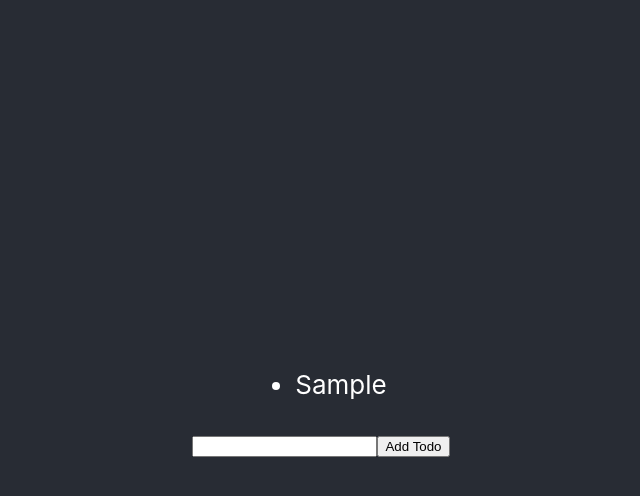
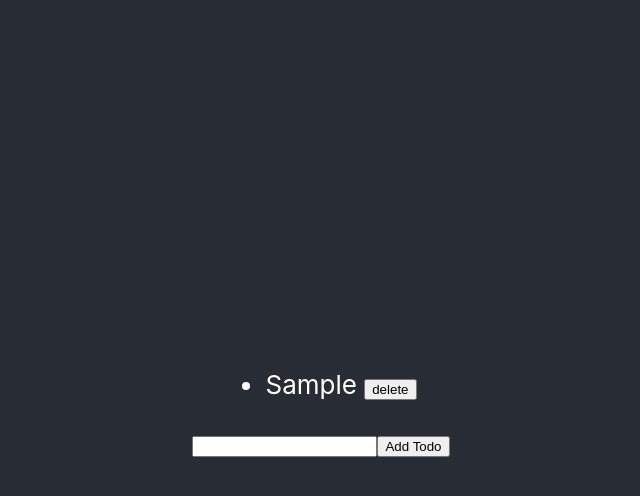
Before and after one commit to AjaySankar/react-todos, a React (Create React App) app: page / in a window 1280 px wide. Both pictures are taken after typing "Sample" into the empty fields and a click on the input "Add Todo". Shown: the top 496 px of the page, without its empty margins (319-959 px from the left). Built offline with nearby package versions, Linux system fonts and the light colour scheme.

Commit message:
Added delete todo functionality

```diff
--- a/src/App.js
+++ b/src/App.js
@@ -8,10 +8,13 @@ function App() {
   function addTodo(newTodo) {
     addTodos([...todos, newTodo])
   }
+  function deleteTodo(todoId) {
+    addTodos(todos.filter(({id}) => id !== todoId))
+  }
   return (
     <div className="App">
       <header className="App-header">
-        <TodoList todos={todos}/>
+        <TodoList todos={todos} deleteTodo={deleteTodo}/>
         <TodoForm addTodo={addTodo}/>
       </header>
     </div>
--- a/src/components/Todo.js
+++ b/src/components/Todo.js
@@ -1,7 +1,12 @@
 import React from 'react';
 
-const Todo = ({todo}) => {
-    const {id = 0, task = 'Empty Todo', completed = false} = todo
-    return <li> {task} </li>
+const Todo = ({todo, deleteTodo}) => {
+    const {id = 0, task = 'Empty Todo'} = todo
+    return <li>
+                <div>
+                    <span> {task} </span>
+                    <input type="button" value="delete" onClick={() => deleteTodo(id)}/>
+                </div>
+            </li>
 };
 export default Todo;
--- a/src/components/TodoList.js
+++ b/src/components/TodoList.js
@@ -1,10 +1,10 @@
 import React from 'react';
 import Todo from './Todo'
 
-const TodoList = ({todos}) => {
+const TodoList = ({todos, deleteTodo}) => {
     return <ul>
         {
-        todos.map((todo = {}) => <Todo key={todo.id} todo={todo}/>)
+        todos.map((todo = {}) => <Todo key={todo.id} todo={todo} deleteTodo={deleteTodo}/>)
         }
     </ul>
 };
```
